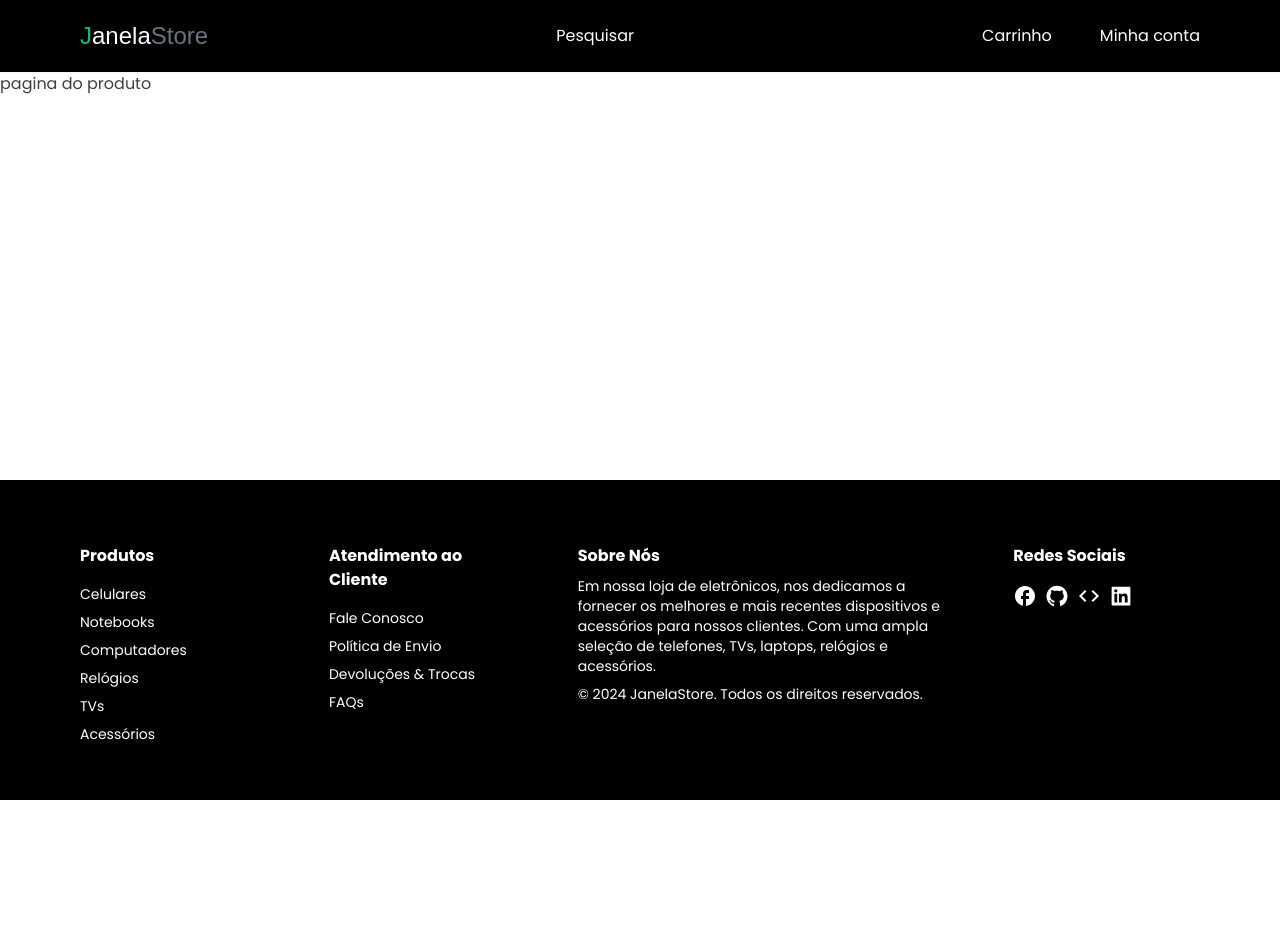
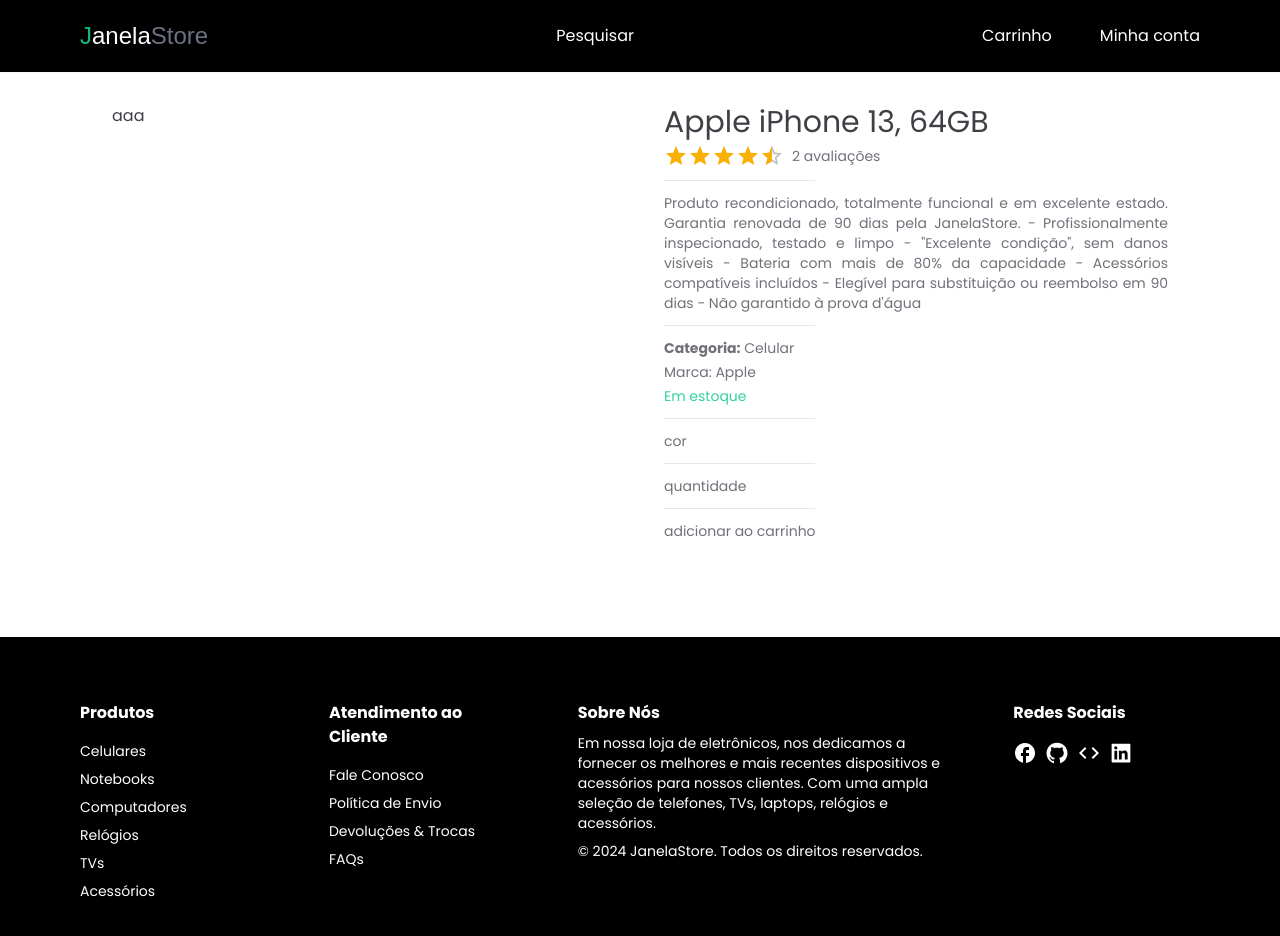
Before and after one commit to trichains/janelastore, a Next.js app: page /product/1 in a window 1280 px wide. Shown: the top 936 px of the page. Before the commit the page ends 800 px from the top, so only its background shows below. Built offline with nearby package versions, Linux system fonts and the light colour scheme; a web font is replaced by a local one.

Commit message:
add: detalhe dos produtos

```diff
--- /dev/null
+++ b/app/product/[productId]/ProductDetails.tsx
@@ -0,0 +1,49 @@
+'use client';
+
+import { Rating } from '@mui/material';
+
+interface ProductDetailsProps {
+  product: any;
+}
+
+const Horizontal = () => {
+  return <hr className="w-[30%] my-2" />;
+};
+
+const ProductDetails: React.FC<ProductDetailsProps> = ({ product }) => {
+  const productRating =
+    product.reviews.reduce((acc: number, review: any) => acc + review.rating, 0) / product.reviews.length;
+
+  return (
+    <div className="grid grid-cols-1 md:grid-cols-2 gap-12">
+      <div>aaa</div>
+      <div className="flex flex-col gap-1 text-zinc-500 text-sm">
+        <h2 className="text-3xl font-medium text-zinc-700">{product.name}</h2>
+        <div className="flex items-center gap-2">
+          <Rating value={productRating} precision={0.5} readOnly />
+          <div>{product.reviews.length} avaliações</div>
+        </div>
+        <Horizontal />
+        <div className="text-justify">{product.description}</div>
+        <Horizontal />
+        <div>
+          <span className="font-semibold">Categoria:</span> {product.category}
+        </div>
+        <div>
+          <span>Marca:</span> {product.brand}
+        </div>
+        <div className={product.inStock ? 'text-emerald-400' : 'text-rose-400'}>
+          {product.inStock ? 'Em estoque' : 'Fora de estoque'}
+        </div>
+        <Horizontal />
+        <div>cor</div>
+        <Horizontal />
+        <div>quantidade</div>
+        <Horizontal />
+        <div>adicionar ao carrinho</div>
+      </div>
+    </div>
+  );
+};
+
+export default ProductDetails;
--- a/app/product/[productId]/page.tsx
+++ b/app/product/[productId]/page.tsx
@@ -1,11 +1,19 @@
+import Container from '@/app/components/Container';
+import { product } from '@/utils/product';
+import ProductDetails from './ProductDetails';
+
 interface IPrams {
   productId?: string;
 }
 
 const Product = ({ params }: { params: IPrams }) => {
-  const productId = params.productId;
-
-  return <div>pagina do produto</div>;
+  return (
+    <div className="p-8">
+      <Container>
+        <ProductDetails product={product} />
+      </Container>
+    </div>
+  );
 };
 
 export default Product;
--- /dev/null
+++ b/utils/product.ts
@@ -0,0 +1,67 @@
+export const product = {
+  id: '648437b38c44d52b9542e340',
+  name: 'Apple iPhone 13, 64GB',
+  description:
+    'Produto recondicionado, totalmente funcional e em excelente estado. Garantia renovada de 90 dias pela JanelaStore.\n- Profissionalmente inspecionado, testado e limpo\n- "Excelente condição", sem danos visíveis\n- Bateria com mais de 80% da capacidade\n- Acessórios compatíveis incluídos\n- Elegível para substituição ou reembolso em 90 dias\n- Não garantido à prova d\'água',
+  price: 3500,
+  brand: 'Apple',
+  category: 'Celular',
+  inStock: true,
+  images: [
+    {
+      color: 'Preto',
+      colorCode: '#000000',
+      image: 'https://m.media-amazon.com/images/I/61g+McQpg7L._AC_SX679_.jpg'
+    },
+    {
+      color: 'Azul',
+      colorCode: ' #0000FF',
+      image: 'https://m.media-amazon.com/images/I/713Om9vCHUL._AC_SX679_.jpg'
+    },
+    {
+      color: 'Vermelho',
+      colorCode: '#FF0000',
+      image: 'https://m.media-amazon.com/images/I/61thdjmfHcL.__AC_SX300_SY300_QL70_FMwebp_.jpg'
+    }
+  ],
+  reviews: [
+    {
+      id: '6499b4887402b0efd394d8f3',
+      userId: '6499b184b0e9a8c8709821d3',
+      productId: '648437b38c44d52b9542e340',
+      rating: 4,
+      comment: 'Bom o suficiente. Gostei da câmera e do estojo. A entrega foi rápida.',
+      createdDate: '2023-06-26T15:53:44.483Z',
+      user: {
+        id: '6499b184b0e9a8c8709821d3',
+        name: 'João',
+        email: 'exemplo1@gmail.com',
+        emailVerified: null,
+        image: 'https://lh3.googleusercontent.com/a/AAcHTtcuRLwWi1vPKaQOcJlUurlhRAIIq2LgYccE8p32=s96-c',
+        hashedPassword: null,
+        createdAt: '2023-06-26T15:40:52.558Z',
+        updatedAt: '2023-06-26T15:40:52.558Z',
+        role: 'USER'
+      }
+    },
+    {
+      id: '6499a110efe4e4de451c7edc',
+      userId: '6475af156bad4917456e6e1e',
+      productId: '648437b38c44d52b9542e340',
+      rating: 5,
+      comment: 'Gostei muito!',
+      createdDate: '2023-06-26T14:30:40.998Z',
+      user: {
+        id: '6475af156bad4917456e6e1e',
+        name: 'Charles',
+        email: 'exemplo@gmail.com',
+        emailVerified: null,
+        image: 'https://lh3.googleusercontent.com/a/AAcHTteOiCtILLBWiAoolIW9PJH-r5825pBDl824_8LD=s96-c',
+        hashedPassword: null,
+        createdAt: '2023-05-30T08:08:53.979Z',
+        updatedAt: '2023-05-30T08:08:53.979Z',
+        role: 'ADMIN'
+      }
+    }
+  ]
+};
```
